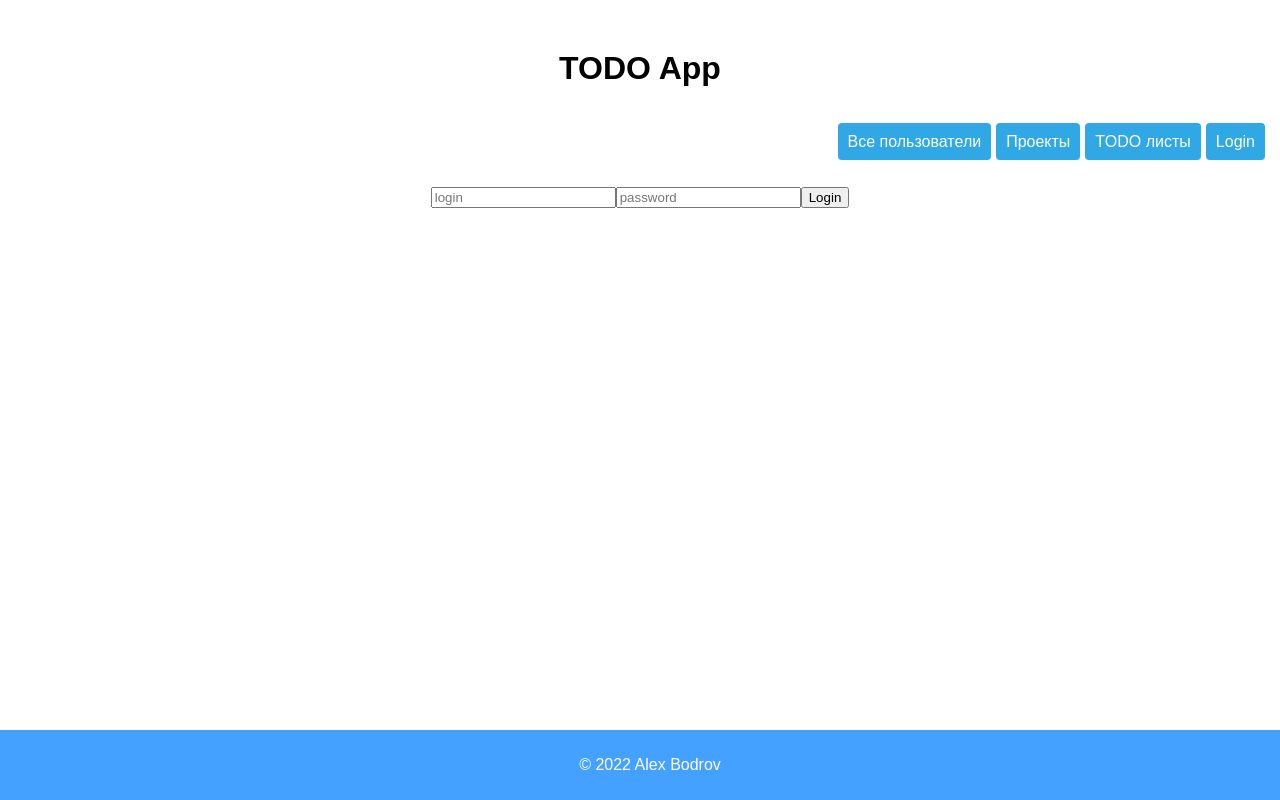
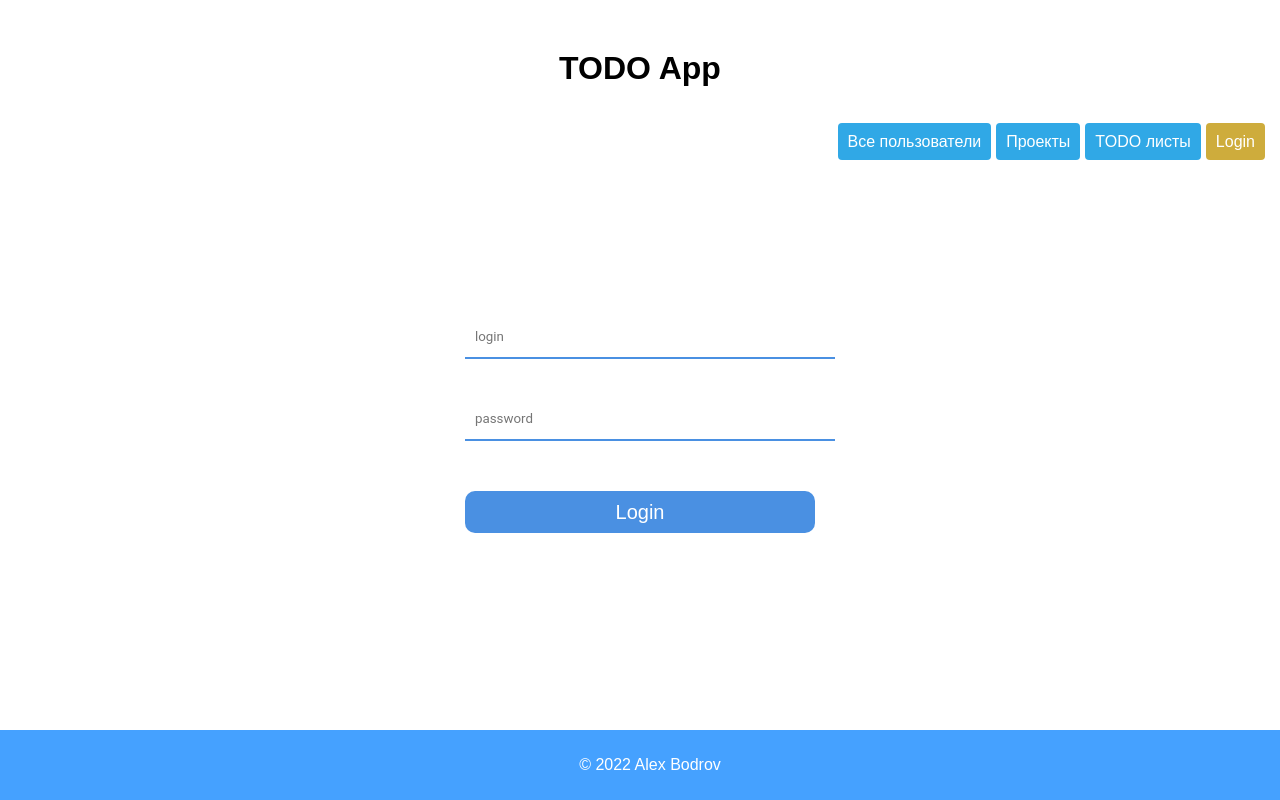
Before and after one commit to AlexVBodrov/drf_todo, a React (Create React App) app in the folder frontend/: page /login in a window 1280 px wide. Built offline with nearby package versions, Linux system fonts and the light colour scheme; no server answers.

Commit message:
add style Form

```diff
--- a/frontend/src/components/Auth.js
+++ b/frontend/src/components/Auth.js
@@ -21,7 +21,8 @@ class LoginForm extends React.Component {
 
   render() {
     return (
-      <form onSubmit={(event) => this.handleSubmit(event)}>
+      <form className="ui-form" onSubmit={(event) => this.handleSubmit(event)}>
+        <div className="form-row">
           <input
             type="text"
             name="login"
@@ -29,6 +30,8 @@ class LoginForm extends React.Component {
             value={this.state.login}
             onChange={(event) => this.handleChange(event)}
           />
+        </div>
+        <div className="form-row">
           <input
             type="password"
             name="password"
@@ -36,7 +39,10 @@ class LoginForm extends React.Component {
             value={this.state.password}
             onChange={(event) => this.handleChange(event)}
           />
+        </div>
+        <p>
           <input type="submit" value="Login" />
+        </p>
       </form>
     );
   }
--- a/frontend/src/components/Menu.js
+++ b/frontend/src/components/Menu.js
@@ -18,7 +18,7 @@ const MainMenu = ({ user }) => {
           <li>
             <Link to="/todos/">TODO листы</Link>
           </li>
-          <li>
+          <li className="login">
             <Link to="/login/">Login</Link>
           </li>
         </ul>
--- a/frontend/src/components/components.css
+++ b/frontend/src/components/components.css
@@ -8,33 +8,39 @@
   list-style: none; /*убираем маркеры списка*/
   margin: 0; /*убираем отступы*/
   padding-right: 10px; /*убираем отступы */
-    margin-top:25px; /*делаем отступ сверху*/
+  margin-top: 25px; /*делаем отступ сверху*/
 }
 .menu-main a {
   text-decoration: none; /*убираем подчеркивание текста ссылок*/
-    background:#30A8E6; /*добавляем фон к пункту меню*/
-    color:#fff; /*меняем цвет ссылок*/
-    padding:10px; /*добавляем отступ*/
+  background: #30a8e6; /*добавляем фон к пункту меню*/
+  color: #fff; /*меняем цвет ссылок*/
+  padding: 10px; /*добавляем отступ*/
   font-family: arial; /*меняем шрифт*/
-    border-radius:4px; /*добавляем скругление*/
+  border-radius: 4px; /*добавляем скругление*/
   -moz-transition: all 0.3s 0.01s ease; /*делаем плавный переход*/
   -o-transition: all 0.3s 0.01s ease;
   -webkit-transition: all 0.3s 0.01s ease;
 }
 .menu-main a:hover {
-    background:#1C85BB;/*добавляем эффект при наведении*/
+  background: #1c85bb; /*добавляем эффект при наведении*/
 }
 .menu-main li {
-    float:left; /*Размещаем список горизонтально для реализации меню*/
-    margin-right:5px; /*Добавляем отступ у пунктов меню*/
-
+  float: left; /*Размещаем список горизонтально для реализации меню*/
+  margin-right: 5px; /*Добавляем отступ у пунктов меню*/
 }
 
+.login a {
+  background: #ceac3c; /*меняем цвет ссылок*/
+}
+.login a:hover {
+  background: #a8da33; /*добавляем эффект при наведении*/
+}
 
 #footer {
   text-align: center;
   position: fixed; /* Фиксированное положение */
-    left: 0; bottom: 0; /* Левый нижний угол */
+  left: 0;
+  bottom: 0; /* Левый нижний угол */
   padding: 10px; /* Поля вокруг текста */
   background-color: #45a1ff; /* Цвет фона */
   color: #fff; /* Цвет текста */
@@ -57,3 +63,69 @@
   border: 1px solid #dddddd;
   padding: 5px;
 }
+
+.ui-form {
+  max-width: 350px;
+  padding: 80px 30px 30px;
+  margin: 50px auto 30px;
+  background: white;
+}
+
+.form-row {
+  position: relative;
+  margin-bottom: 40px;
+}
+.form-row input {
+  display: block;
+  width: 100%;
+  padding: 0 10px;
+  line-height: 40px;
+  font-family: 'Roboto', sans-serif;
+  background: none;
+  border-width: 0;
+  border-bottom: 2px solid #4a90e2;
+  transition: all 0.2s ease;
+}
+.form-row label {
+  position: absolute;
+  left: 13px;
+  color: #9d959d;
+  font-size: 20px;
+  font-weight: 300;
+  transform: translateY(-35px);
+  transition: all 0.2s ease;
+}
+.form-row input:focus {
+  outline: 0;
+  border-color: #f77a52;
+}
+.form-row input:focus + label,
+.form-row input:valid + label {
+  transform: translateY(-60px);
+  margin-left: -14px;
+  font-size: 14px;
+  font-weight: 400;
+  outline: 0;
+  border-color: #f77a52;
+  color: #f77a52;
+}
+.ui-form input[type='submit'] {
+  width: 100%;
+  padding: 0;
+  line-height: 42px;
+  background: #4a90e2;
+  border-width: 0;
+  color: white;
+  font-size: 20px;
+  border-radius: 10px;
+}
+
+.ui-form input[type='submit']:hover {
+  background: #a8da33;
+  cursor: pointer;
+}
+
+.ui-form p {
+  margin: 0;
+  padding-top: 10px;
+}
```
Lines whose indentation alone changed are shown as unchanged.
